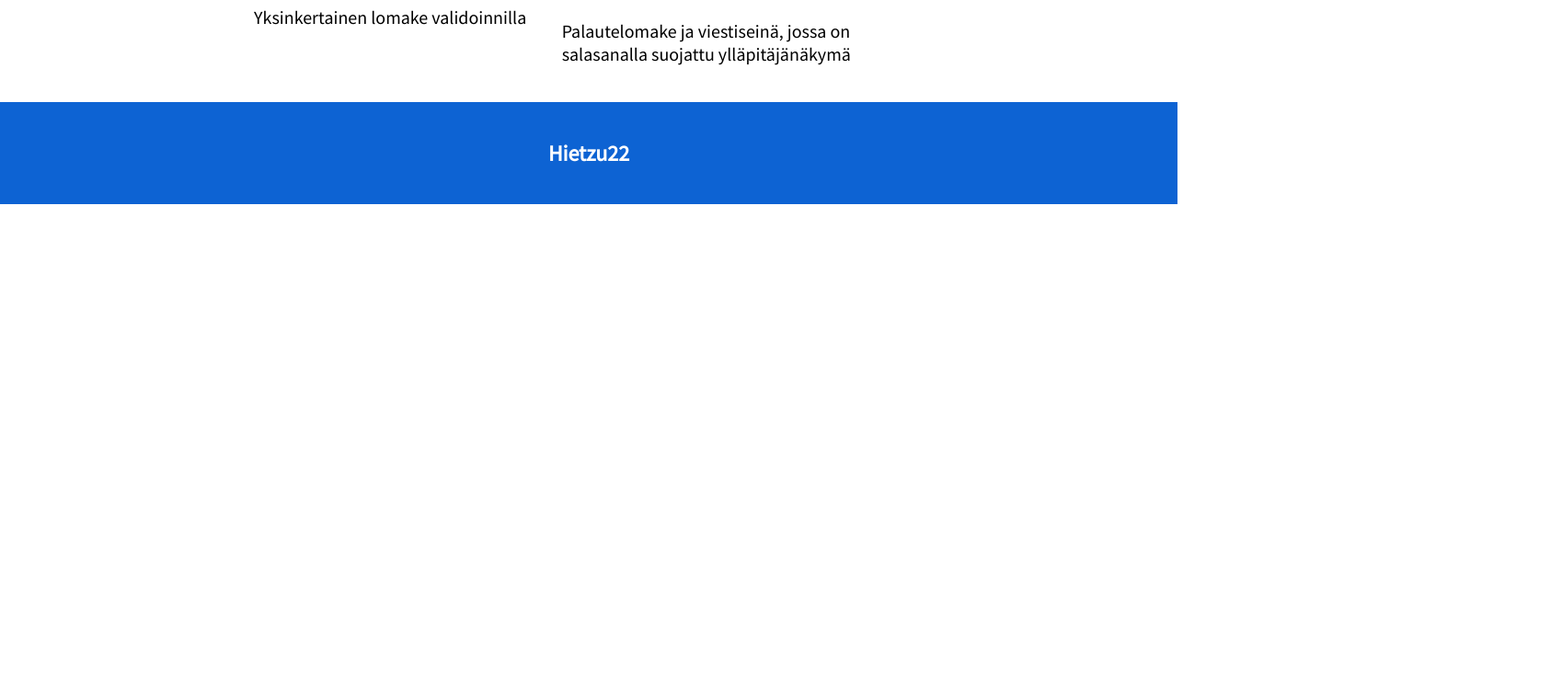
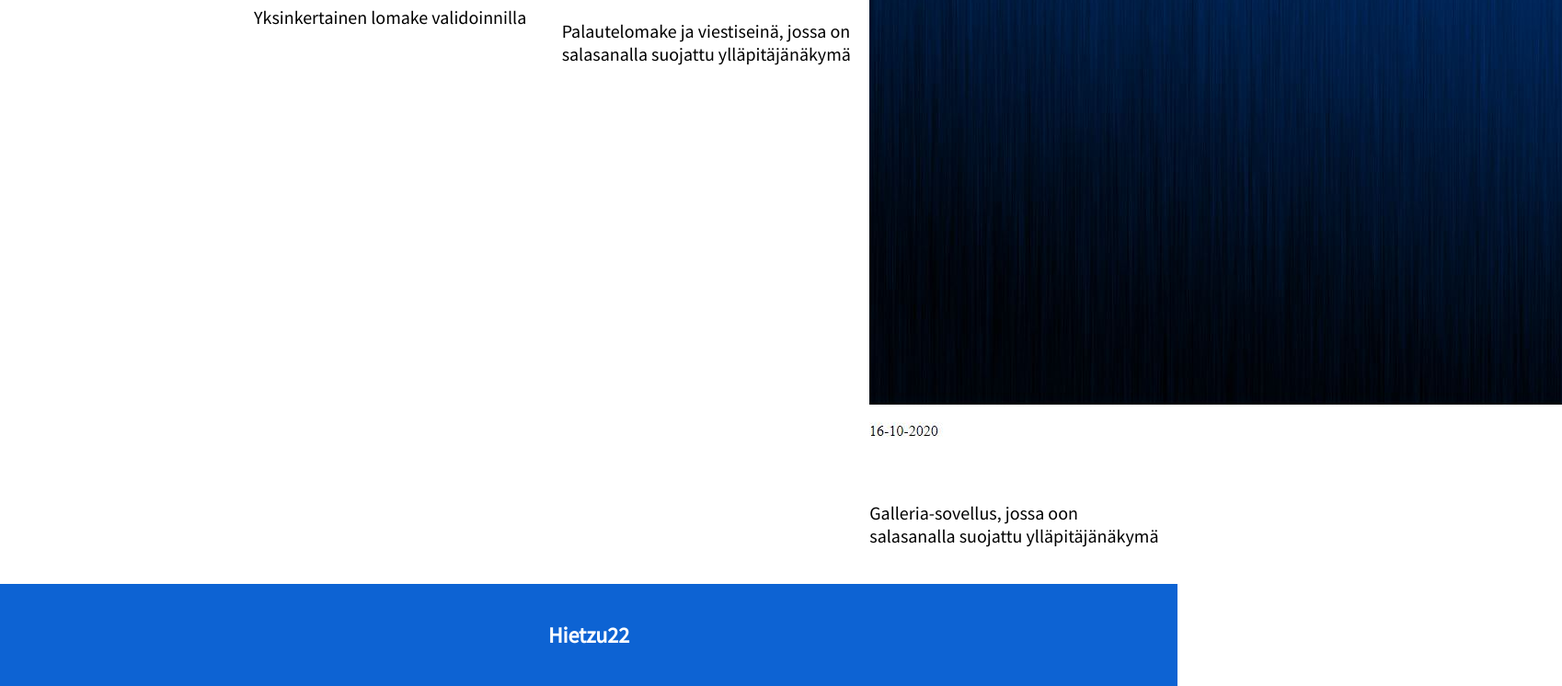
Before and after one commit to Hietzu22/Hietzu22_Kotisivu, a plain HTML site: page Projects.html in a window 1280 px wide. Shown: the part 1350-2096 px from the top of the page at 92% size, 1698 px wide, since content can reach past the window. Before the commit the page ends 1572 px from the top, so only its background shows below. Drawn offline with Linux system fonts and the light colour scheme.

Commit message:
added new project

```diff
--- a/Projects.html
+++ b/Projects.html
@@ -69,6 +69,12 @@
                     </a>
                 <p>Palautelomake ja viestiseinä, jossa on salasanalla suojattu ylläpitäjänäkymä</p>
                 </div>
+                <div class="projects">
+                    <a href="http://it.esedu.fi/~hietanen.veeti/Galleria/Lataa.php">
+                        <img src="GalleriaPic.JPG" alt="GalleriaPic">
+                    </a>
+                <p>Galleria-sovellus, jossa oon salasanalla suojattu ylläpitäjänäkymä</p>
+                </div>
             </div>
         </div>
     </div>
```
Also changed, not shown: GalleriaPic.JPG (added).
